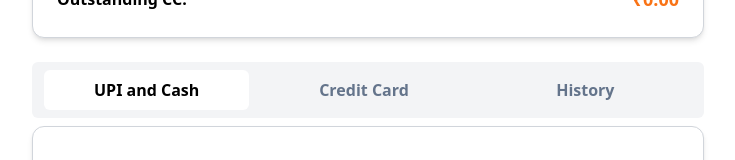
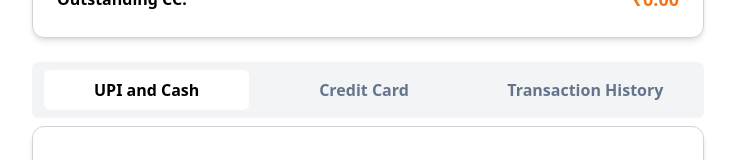
Before and after one commit to KathulaDeepthilatha/ExpenseLog, a React (Vite) app in the folder client/: page / in a window 1280 px wide. Shown: the part 404-564 px from the top of the page, without its empty margins (272-1007 px from the left). Built offline with nearby package versions, Linux system fonts and the light colour scheme; no server answers.

Commit message:
Modified history tab name

```diff
--- a/client/src/App.js
+++ b/client/src/App.js
@@ -150,7 +150,7 @@ const App = () => {
             className={`flex-1 px-4 py-2 mx-2 rounded-md
                 ${activeTab === "history" ? "bg-white text-black" : ""}`}
           >
-            History
+            Transaction History
           </button>
         </div>
 
```
